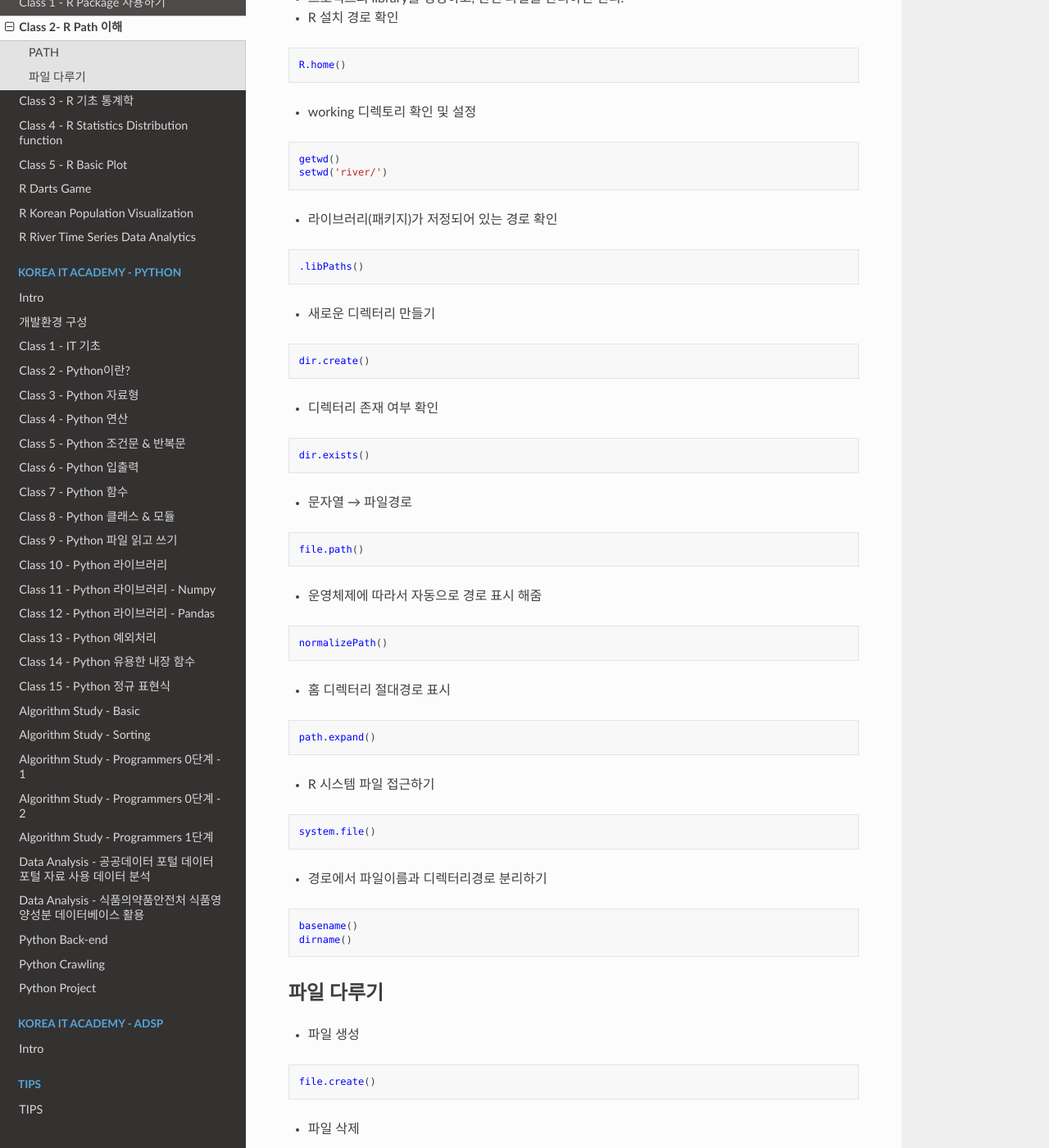
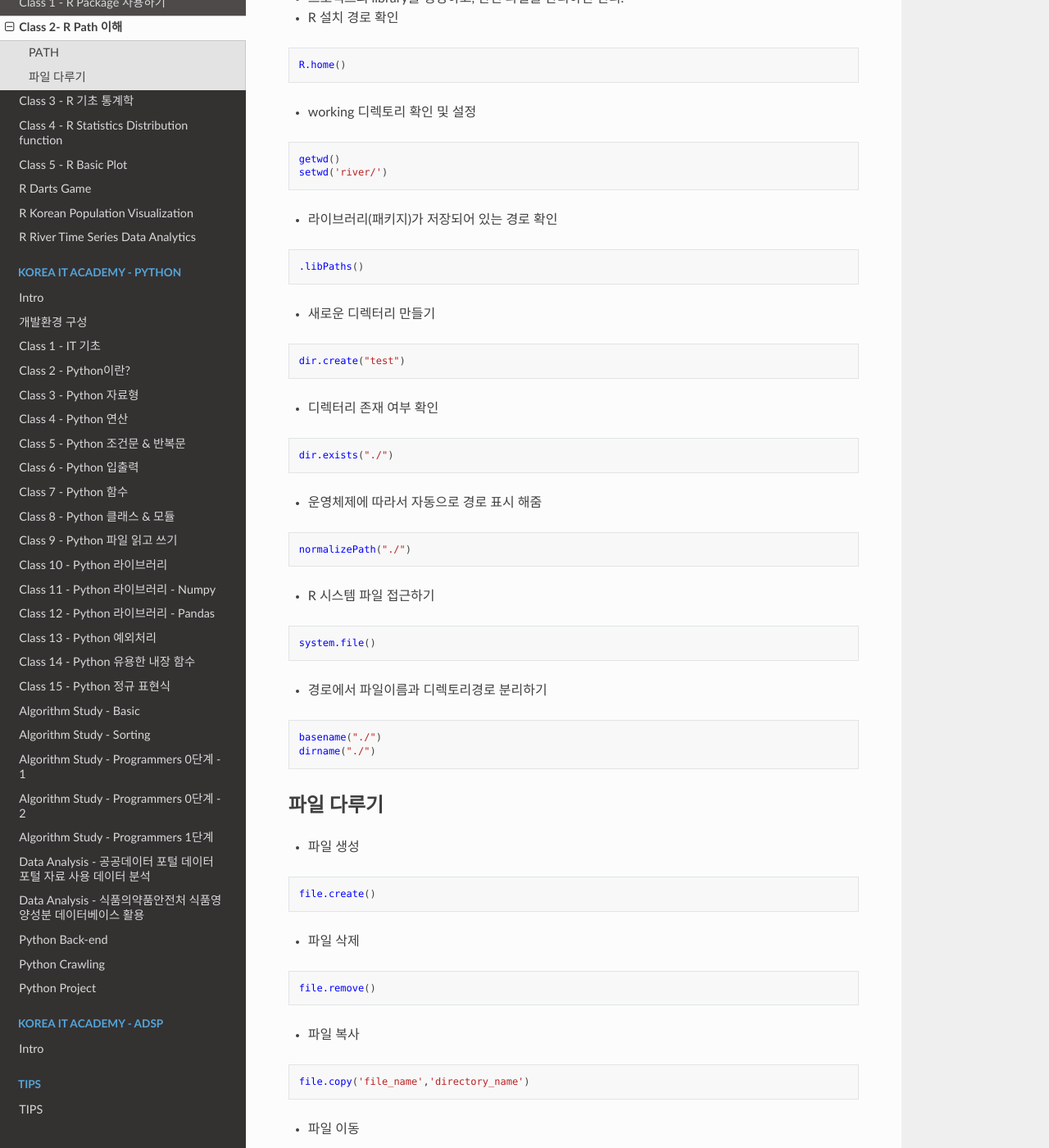
Before and after one commit to JeongSooNa/JeongSooNa-Docs, a Sphinx documentation site: the page built from docs/Korea_IT_Academy-DA/class_2.md, in a window 1280 px wide and 1400 px high, scrolled down 262 px. Shown: the whole window at 82% size. Built offline with Sphinx 7.4.7 and the Read the Docs theme 3.1.0, drawn with Linux system fonts in a browser that asks for light colours; pages that are not in the unit, such as notebooks, are missing from menus.

Commit message:
update docs

````diff
--- a/docs/Korea_IT_Academy-DA/class_2.md
+++ b/docs/Korea_IT_Academy-DA/class_2.md
@@ -16,34 +16,24 @@ getwd()
 setwd('river/')
 ```
 
-- 라이브러리(패키지)가 저정되어 있는 경로 확인
+- 라이브러리(패키지)가 저장되어 있는 경로 확인
 ```r
 .libPaths()
 ```
 
 - 새로운 디렉터리 만들기
 ```r
-dir.create()
+dir.create("test")
 ```
 
 - 디렉터리 존재 여부 확인
 ```r
-dir.exists()
-```
-
-- 문자열 → 파일경로
-```r
-file.path()
+dir.exists("./")
 ```
 
 - 운영체제에 따라서 자동으로 경로 표시 해줌
 ```r
-normalizePath()
-```
-
-- 홈 디렉터리 절대경로 표시
-```r
-path.expand()
+normalizePath("./")
 ```
 
 - R 시스템 파일 접근하기
@@ -51,10 +41,10 @@ path.expand()
 system.file()
 ```
 
-- 경로에서 파일이름과 디렉터리경로 분리하기
+- 경로에서 파일이름과 디렉토리경로 분리하기
 ```r
-basename()
-dirname()
+basename("./")
+dirname("./")
 ```
 
 ### 파일 다루기
````
